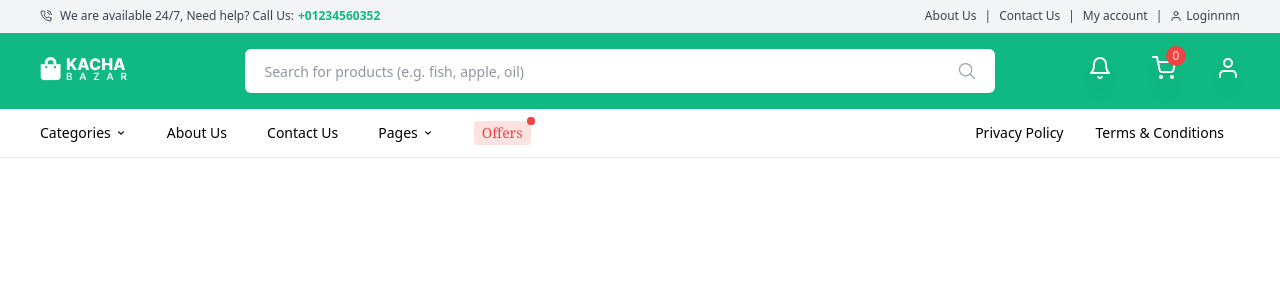
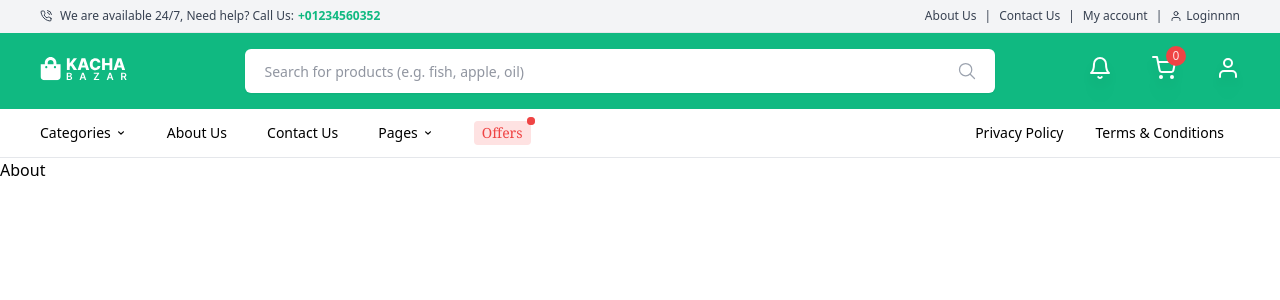
Before and after one commit to Samettkaya/kacha-bazar, a React (Create React App) app: page / in a window 1280 px wide. Shown: the top 300 px of the page. Built offline with nearby package versions, Linux system fonts and the light colour scheme.

Commit message:
about.js add

```diff
--- a/src/App.js
+++ b/src/App.js
@@ -1,12 +1,14 @@
 import './App.css';
 import Header from './components/header/Header';
 import Navigation from './components/navigation/Navigation';
+import About from './pages/About';
 
 function App() {
   return (
       <div className='font-sans'>
         <Header/>
         <Navigation/>
+        <About/>
       </div>
   );
 }
--- /dev/null
+++ b/src/pages/About.js
@@ -0,0 +1,9 @@
+import React from 'react'
+
+function About() {
+  return (
+    <div>About</div>
+  )
+}
+
+export default About
```
